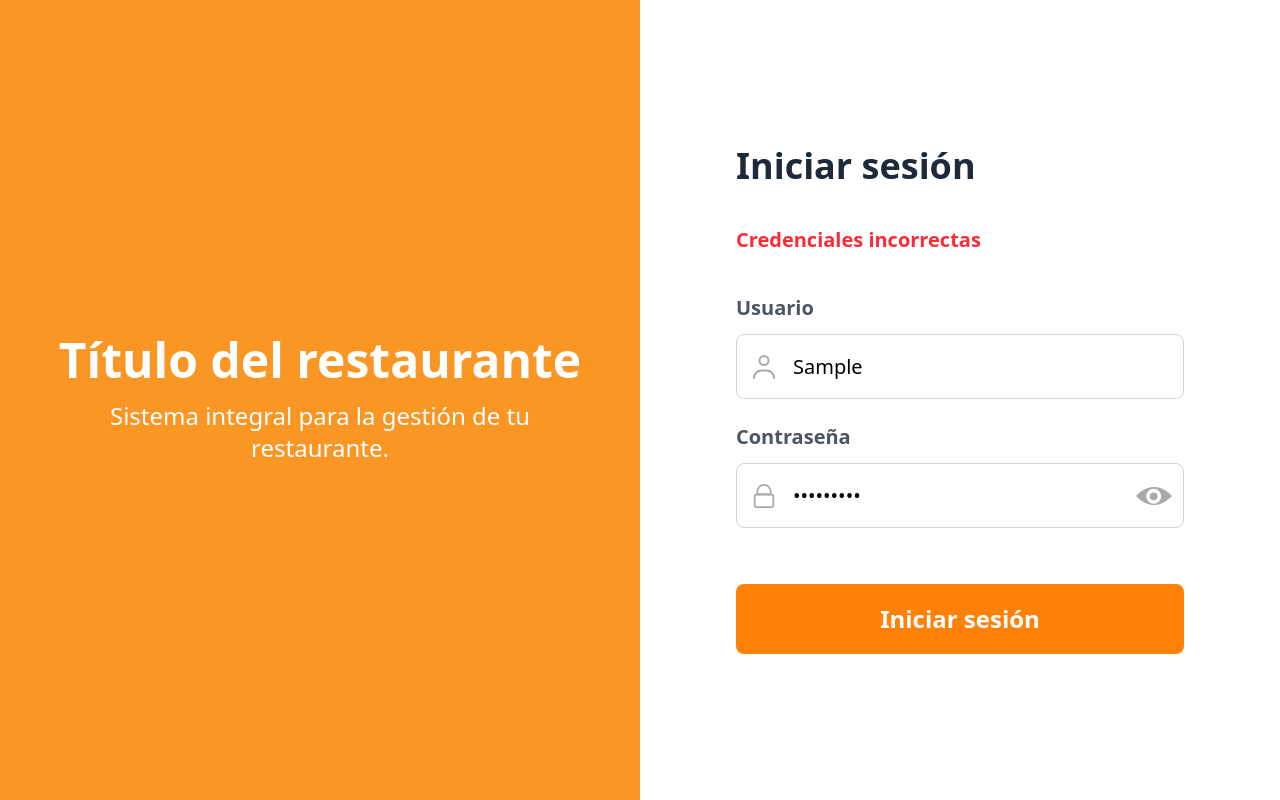
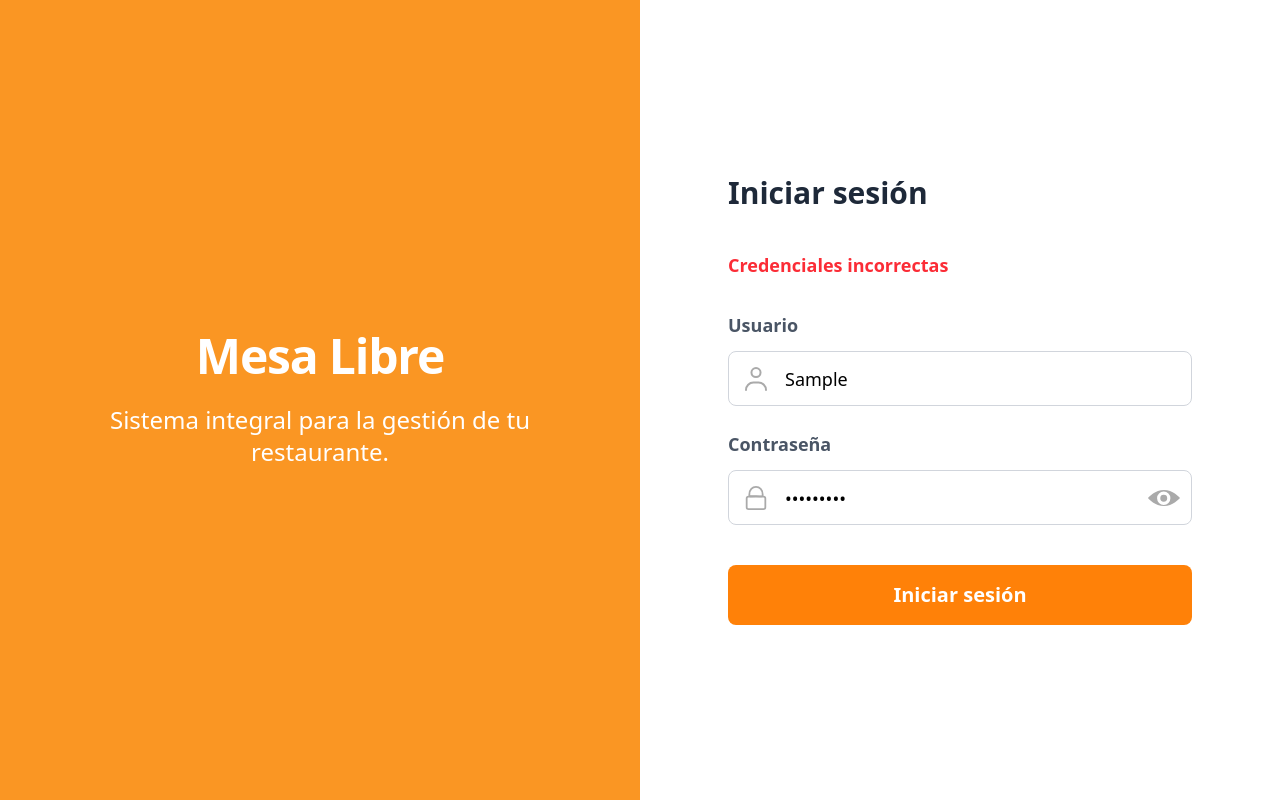
Before and after one commit to Fernando200519/Restaurante-Gerente-Web, a React (Vite) app: page /login in a window 1280 px wide. Both pictures are taken after typing "Sample", "Sample123" into the empty fields and a click on the button "Iniciar sesión". Built offline with nearby package versions, Linux system fonts and the light colour scheme; no server answers.

Commit message:
Login responsive

```diff
--- a/src/components/LoginForm.tsx
+++ b/src/components/LoginForm.tsx
@@ -27,28 +27,28 @@ const LoginForm: React.FC = () => {
   return (
     <form
       onSubmit={handleSubmit}
-      className="bg-white w-full max-w-sm sm:max-w-md md:max-w-lg mx-auto"
+      className="bg-white w-full max-w-lg xl:max-w-xl 2xl:max-w-2xl mx-auto p-6 xl:p-10 2xl:p-12"
     >
-      <h2 className="mb-8 sm:mb-10 font-inter text-3xl sm:text-4xl font-bold text-gray-800">
+      <h2 className="mb-10 2xl:mb-12 font-inter text-3xl 2xl:text-4xl font-bold text-gray-800">
         Iniciar sesión
       </h2>
 
       {error && (
-        <p className="text-lg sm:text-xl text-red-500 font-semibold mb-8 sm:mb-10">
+        <p className="text-lg 2xl:text-xl text-red-500 font-semibold mb-8 2xl:mb-10">
           {error}
         </p>
       )}
 
-      <div className="mb-6">
-        <label className="block font-inter text-lg sm:text-xl text-gray-600 font-semibold mb-3">
+      <div className="mb-6 2xl:mb-7">
+        <label className="block font-inter text-lg 2xl:text-xl text-gray-600 font-semibold mb-3 2xl:mb-4">
           Usuario
         </label>
         <div className="relative">
-          <div className="absolute inset-y-0 left-0 flex items-center pl-4 pointer-events-none">
-            <img src="/user_icon.svg" className="h-6 w-6" />
+          <div className="absolute inset-y-0 left-0 flex items-center pl-4 2xl:pl-5 pointer-events-none">
+            <img src="/user_icon.svg" className="h-6 w-6 2xl:h-7 2xl:w-7" />
           </div>
           <input
-            className="w-full border border-gray-300 rounded-lg h-[55px] sm:h-[65px] text-lg sm:text-xl pl-14 pr-14 focus:outline-none focus:ring-2 focus:ring-orange-400"
+            className="w-full border border-gray-300 rounded-lg h-[55px] 2xl:h-16 text-lg 2xl:text-xl pl-14 2xl:pl-16 pr-14 2xl:pr-16 focus:outline-none focus:ring-2 focus:ring-orange-400"
             type="text"
             placeholder="Ingresa tu nombre de usuario"
             value={user}
@@ -58,16 +58,16 @@ const LoginForm: React.FC = () => {
         </div>
       </div>
 
-      <div className="mb-10 sm:mb-14">
-        <label className="block font-inter text-lg sm:text-xl text-gray-600 font-semibold mb-3">
+      <div className="mb-10 2xl:mb-12">
+        <label className="block font-inter text-lg 2xl:text-xl text-gray-600 font-semibold mb-3 2xl:mb-4">
           Contraseña
         </label>
         <div className="relative">
-          <div className="absolute inset-y-0 left-0 flex items-center pl-4 pointer-events-none">
-            <img src="/password_icon.svg" className="h-6 w-6" />
+          <div className="absolute inset-y-0 left-0 flex items-center pl-4 2xl:pl-5 pointer-events-none">
+            <img src="/password_icon.svg" className="h-6 w-6 2xl:h-7 2xl:w-7" />
           </div>
           <input
-            className="w-full border border-gray-300 rounded-lg h-[55px] sm:h-[65px] text-lg sm:text-xl pl-14 pr-14 focus:outline-none focus:ring-2 focus:ring-orange-400"
+            className="w-full border border-gray-300 rounded-lg h-[55px] 2xl:h-16 text-lg 2xl:text-xl pl-14 2xl:pl-16 pr-14 2xl:pr-16 focus:outline-none focus:ring-2 focus:ring-orange-400"
             type={isPasswordVisible ? "text" : "password"}
             value={password}
             placeholder="Ingresa tu contraseña"
@@ -78,12 +78,12 @@ const LoginForm: React.FC = () => {
             <button
               type="button"
               onClick={togglePasswordVisibility}
-              className="absolute inset-y-0 right-0 flex items-center pr-3"
+              className="absolute inset-y-0 right-0 flex items-center pr-3 2xl:pr-4"
             >
               <img
                 src={isPasswordVisible ? "/eye_closed.svg" : "/eye_open.svg"}
                 alt="Toggle password"
-                className="h-8 w-8 sm:h-9 sm:w-9"
+                className="h-8 w-8 2xl:h-9 2xl:w-9 cursor-pointer"
               />
             </button>
           )}
@@ -92,7 +92,7 @@ const LoginForm: React.FC = () => {
 
       <button
         type="submit"
-        className="w-full bg-[#FF8108] hover:bg-[#e76e07] text-white font-bold text-xl sm:text-2xl rounded-lg h-[60px] sm:h-[70px] transition-all"
+        className="w-full bg-[#FF8108] hover:bg-[#e76e07] text-white font-bold text-xl 2xl:text-2xl rounded-lg h-[60px] 2xl:h-18 transition-all cursor-pointer"
       >
         Iniciar sesión
       </button>
--- a/src/pages/Login.tsx
+++ b/src/pages/Login.tsx
@@ -4,17 +4,17 @@ import LoginForm from "../components/LoginForm";
 const Login: React.FC = () => {
   return (
     <div className="flex flex-col lg:flex-row h-screen">
-      <div className="hidden lg:flex lg:w-1/2 flex-col justify-center items-center bg-[#FA9623] text-center p-10">
-        <h1 className="font-poppins font-bold text-4xl xl:text-5xl text-white mb-4">
-          Título del restaurante
+      <div className="hidden lg:flex lg:w-1/2 flex-col justify-center items-center bg-[#FA9623] text-center p-10 xl:p-20 2xl:p-28">
+        <h1 className="font-poppins font-bold text-4xl xl:text-5xl text-white mb-6 tracking-tight">
+          Mesa Libre
         </h1>
-        <h2 className="text-white font-medium text-xl xl:text-2xl max-w-md">
+        <h2 className="text-white font-medium text-xl xl:text-2xl max-w-xl">
           Sistema integral para la gestión de tu restaurante.
         </h2>
       </div>
 
-      <div className="flex justify-center items-center bg-white w-full lg:w-1/2 p-6 sm:p-10">
-        <div className="w-full max-w-md sm:max-w-lg md:max-w-md">
+      <div className="flex justify-center items-center bg-white w-full lg:w-1/2 p-8 xl:p-12">
+        <div className="w-full max-w-md md:max-w-lg xl:max-w-xl 2xl:max-w-2xl">
           <LoginForm />
         </div>
       </div>
```
